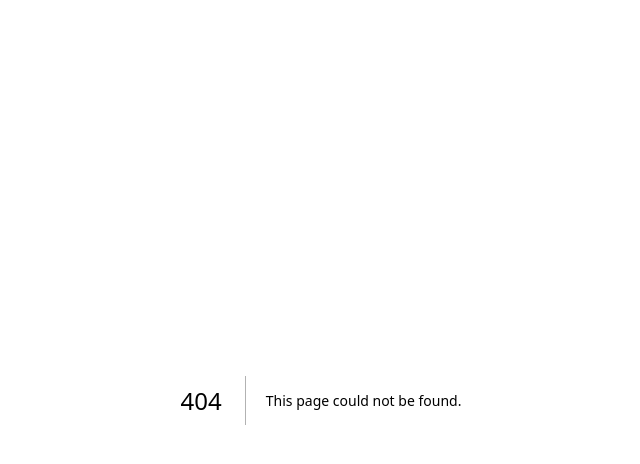
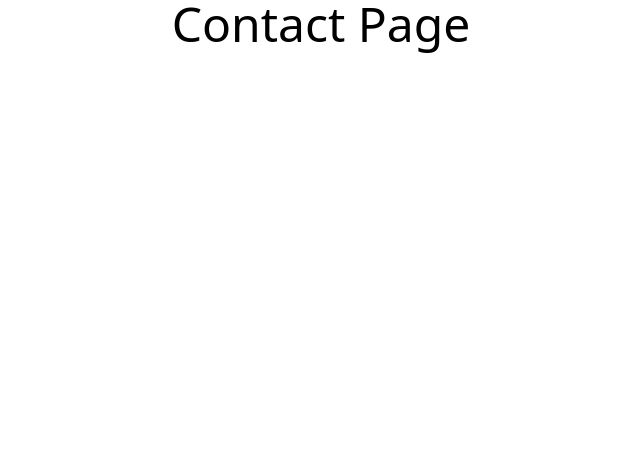
Before and after one commit to priyak1203/react-nextjs, a Next.js app in the folder 01-nextjs-tutorial-typescript/: page /contact in a window 1280 px wide. Before the commit this address had no page. Shown: the top 464 px of the page, without its empty margins (319-959 px from the left). Built offline with nearby package versions, Linux system fonts and the light colour scheme.

Commit message:
creating pages about and contact

```diff
--- /dev/null
+++ b/01-nextjs-tutorial-typescript/app/about/page.tsx
@@ -0,0 +1,9 @@
+function AboutPage() {
+  return (
+    <div>
+      <h1 className="text-5xl text-center">About Page</h1>
+    </div>
+  );
+}
+
+export default AboutPage;
--- /dev/null
+++ b/01-nextjs-tutorial-typescript/app/contact/page.tsx
@@ -0,0 +1,9 @@
+function ContactPage() {
+  return (
+    <div>
+      <h1 className="text-5xl text-center">Contact Page</h1>
+    </div>
+  );
+}
+
+export default ContactPage;
```
